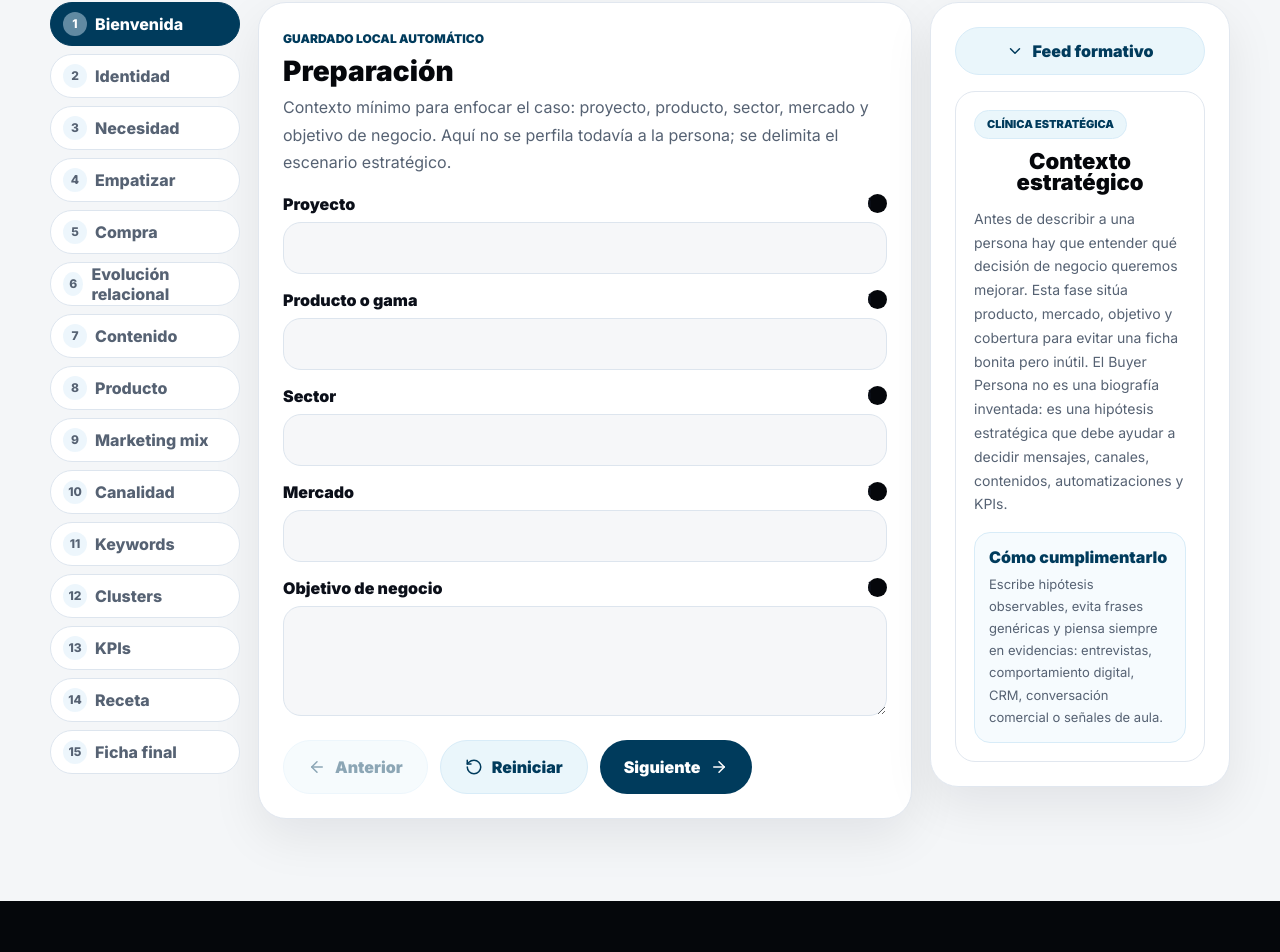
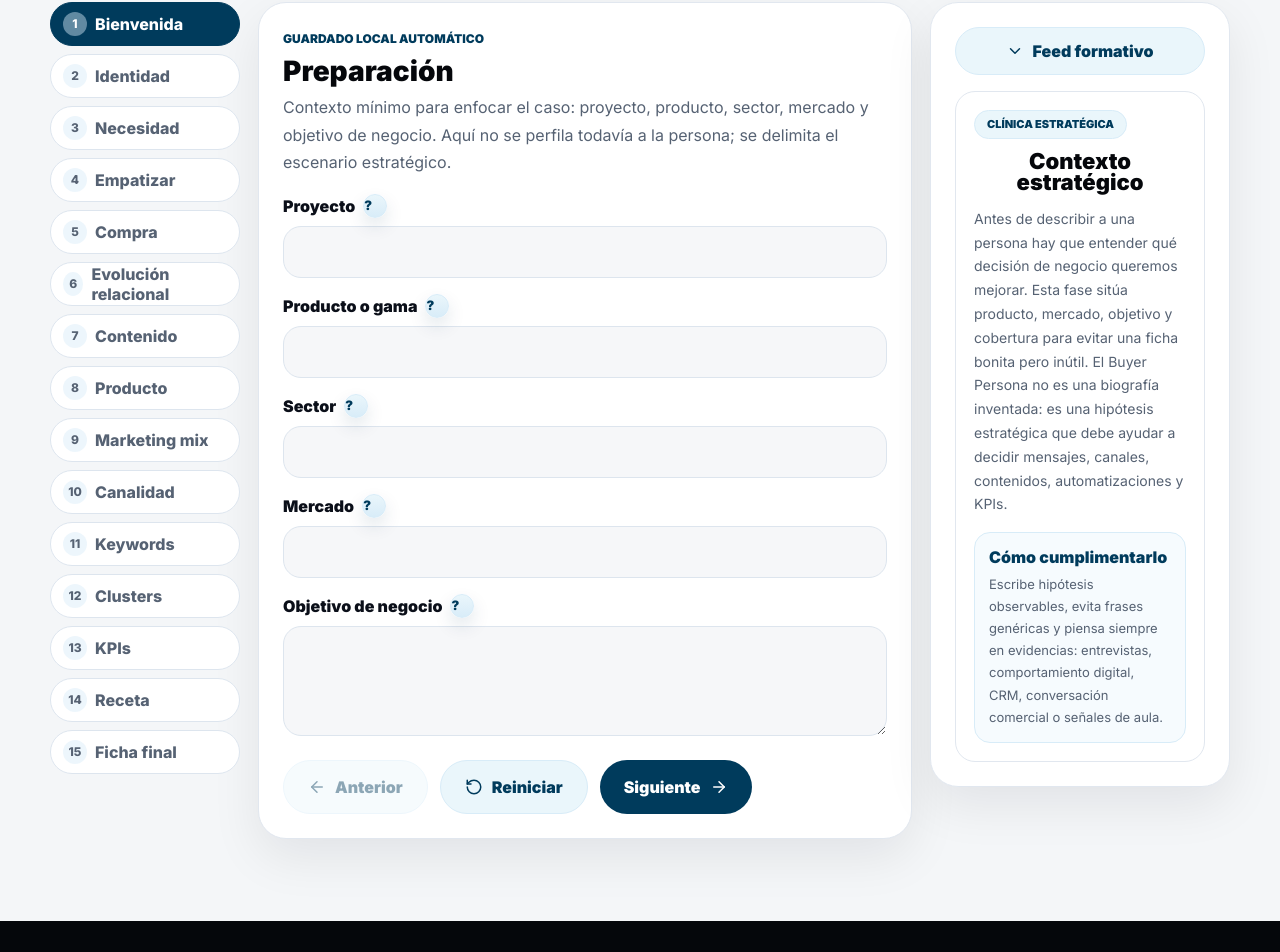
Before and after one commit to docr-ROI-diagostic-ecuacion-KAI/BuyerPersona, a React (Vite) app: page / in a window 1280 px wide. Shown: the part 1054-2006 px from the top of the page. Built offline with nearby package versions, Linux system fonts and the light colour scheme.

Commit message:
Style field help icons with Doc ROI treatment

```diff
--- a/src/refactor.css
+++ b/src/refactor.css
@@ -91,6 +91,48 @@
   font-size: 14px;
 }
 
+.field > span:has(.docroi-info) {
+  justify-content: flex-start !important;
+  align-items: center !important;
+  gap: 8px;
+}
+
+.slider > span:has(.docroi-info) {
+  align-items: center !important;
+  gap: 8px;
+}
+
+.docroi-info {
+  width: 24px !important;
+  height: 24px !important;
+  margin-left: 0 !important;
+  border: 1px solid #d8ecf8 !important;
+  background: linear-gradient(180deg, #eaf6fb, #d8ecf8) !important;
+  color: #003b5c !important;
+  box-shadow: 0 8px 18px rgba(0, 59, 92, .12) !important;
+  font-size: 13px !important;
+  font-weight: 900 !important;
+}
+
+.docroi-info::before {
+  content: "?" !important;
+  transform: translateY(-.5px);
+}
+
+.docroi-info:hover,
+.docroi-info:focus {
+  background: #003b5c !important;
+  border-color: #003b5c !important;
+  color: #fff !important;
+  outline: none;
+}
+
+.docroi-info::after {
+  border-color: rgba(216, 236, 248, .28) !important;
+  background: rgba(5, 7, 11, .92) !important;
+  color: #fff !important;
+}
+
 .objective-panel dl {
   gap: 0;
 }
```
